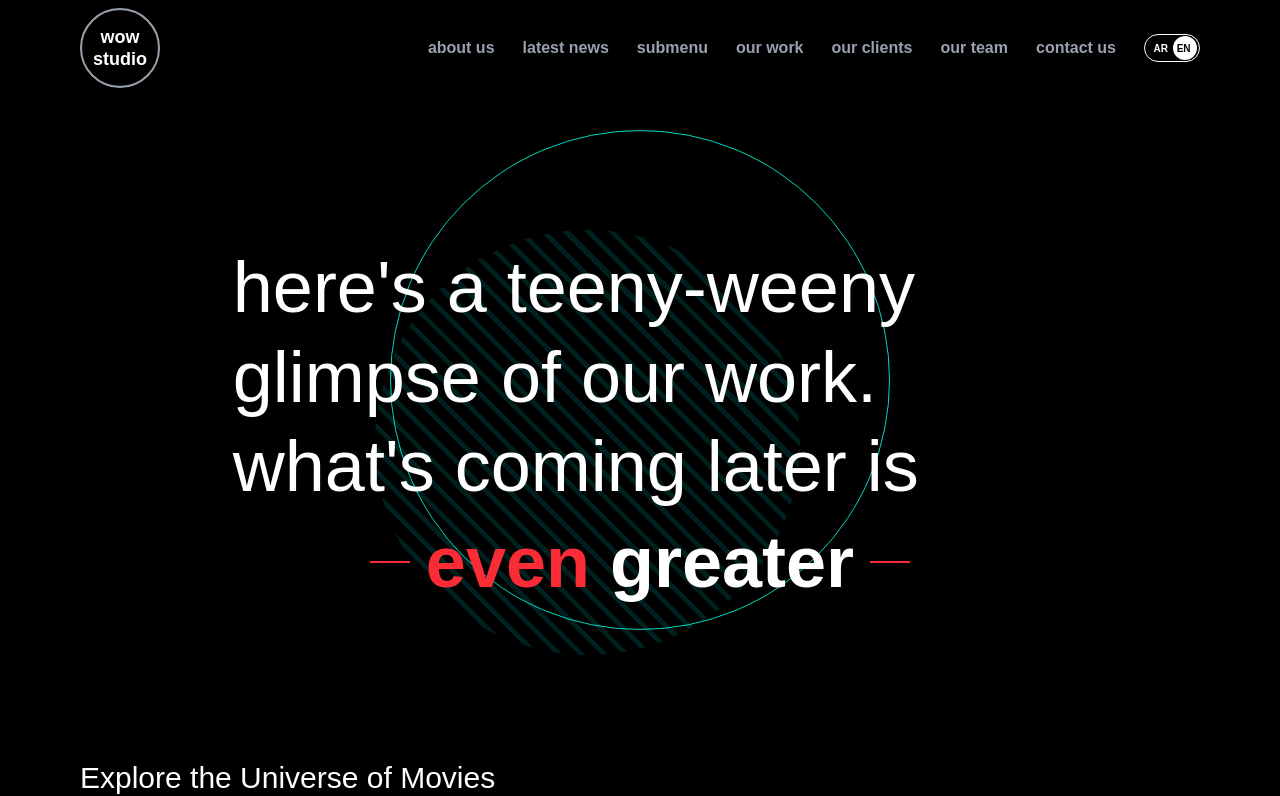
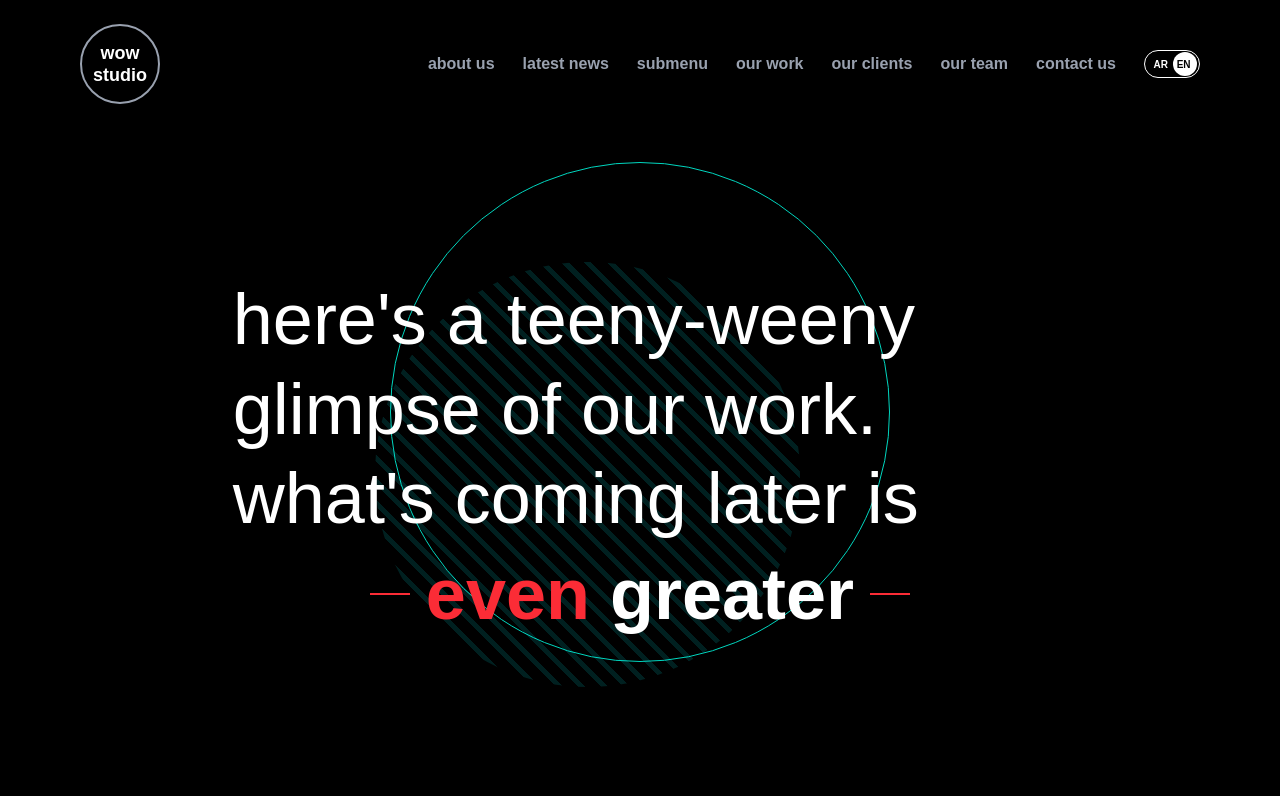
Before and after one commit to sahar-91/wow, a Next.js app: page / in a window 1280 px wide. Shown: the top 796 px of the page. Built offline with nearby package versions, Linux system fonts and the light colour scheme; no server answers.

Commit message:
spacing in menu

```diff
--- a/Components/NavBar.js
+++ b/Components/NavBar.js
@@ -44,10 +44,10 @@
     <div className="top-0 z-50 bg-black">
 
       <div
-       className={`container max-w-[1440px] mx-auto md:px-20 md:pt-6 md:pb-2 border-b-4 border-teal-500 md:border-b-0
+       className={`container mx-auto md:px-20 md:pt-6 md:pb-2 border-b-4 border-teal-500 md:border-b-0
 transition-[max-height] duration-700 ease-in-out md:overflow-visible overflow-hidden
 ${active ? 'max-h-[1000px]' : 'max-h-24'} md:max-h-full h-auto`}>
-        <header className="flex items-center justify-between w-full h-12">
+        <header className="flex items-center justify-between w-full h-auto">
           <div className="flex items-center">
             <div className="w-10 h-10 md:w-20 md:h-20 rounded-full border-2 border-gray-400 text-white font-bold text-[10px] md:text-lg text-center flex items-center justify-center leading-tight">
               <Link href="/">wow<br />studio</Link>
```
